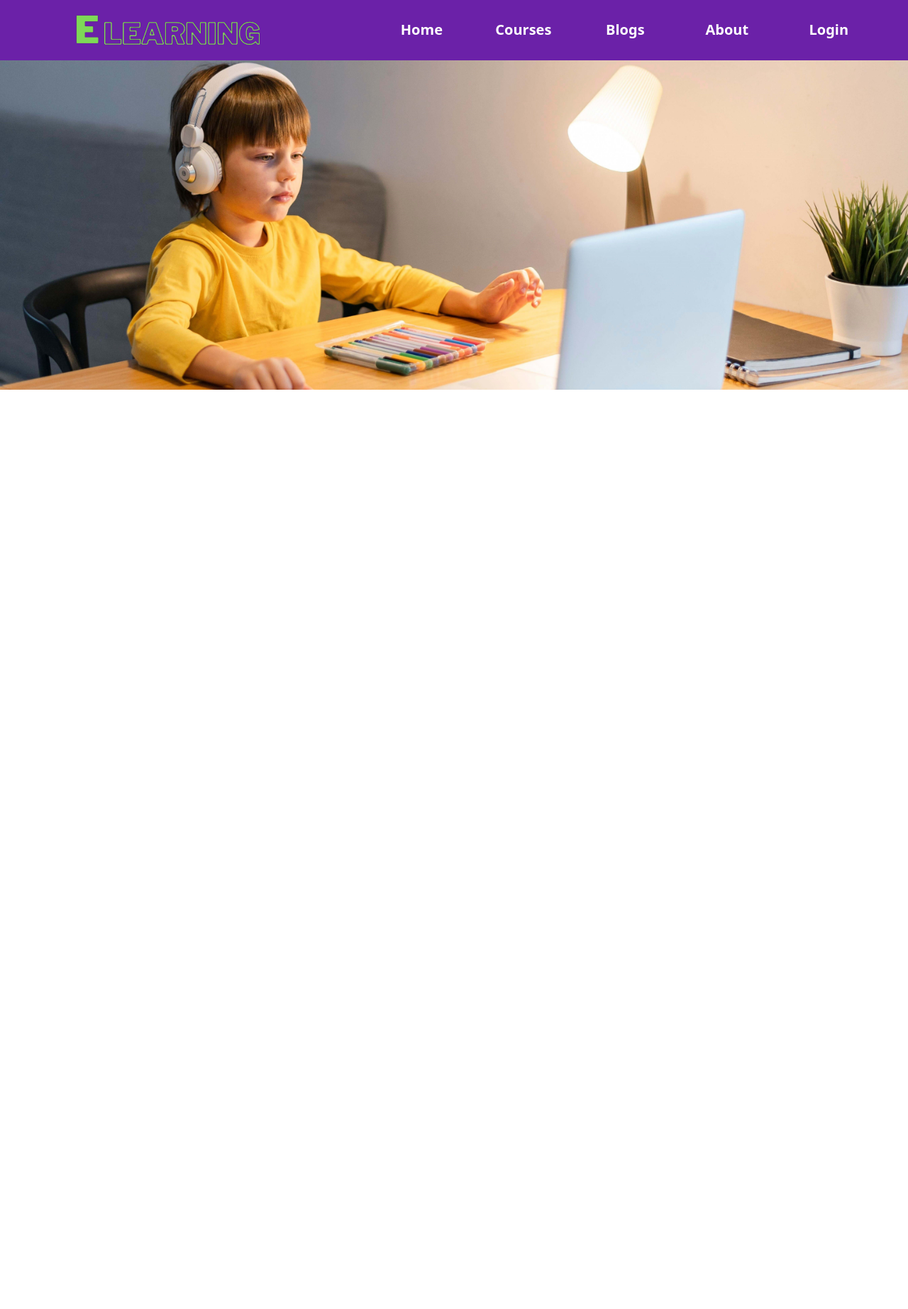
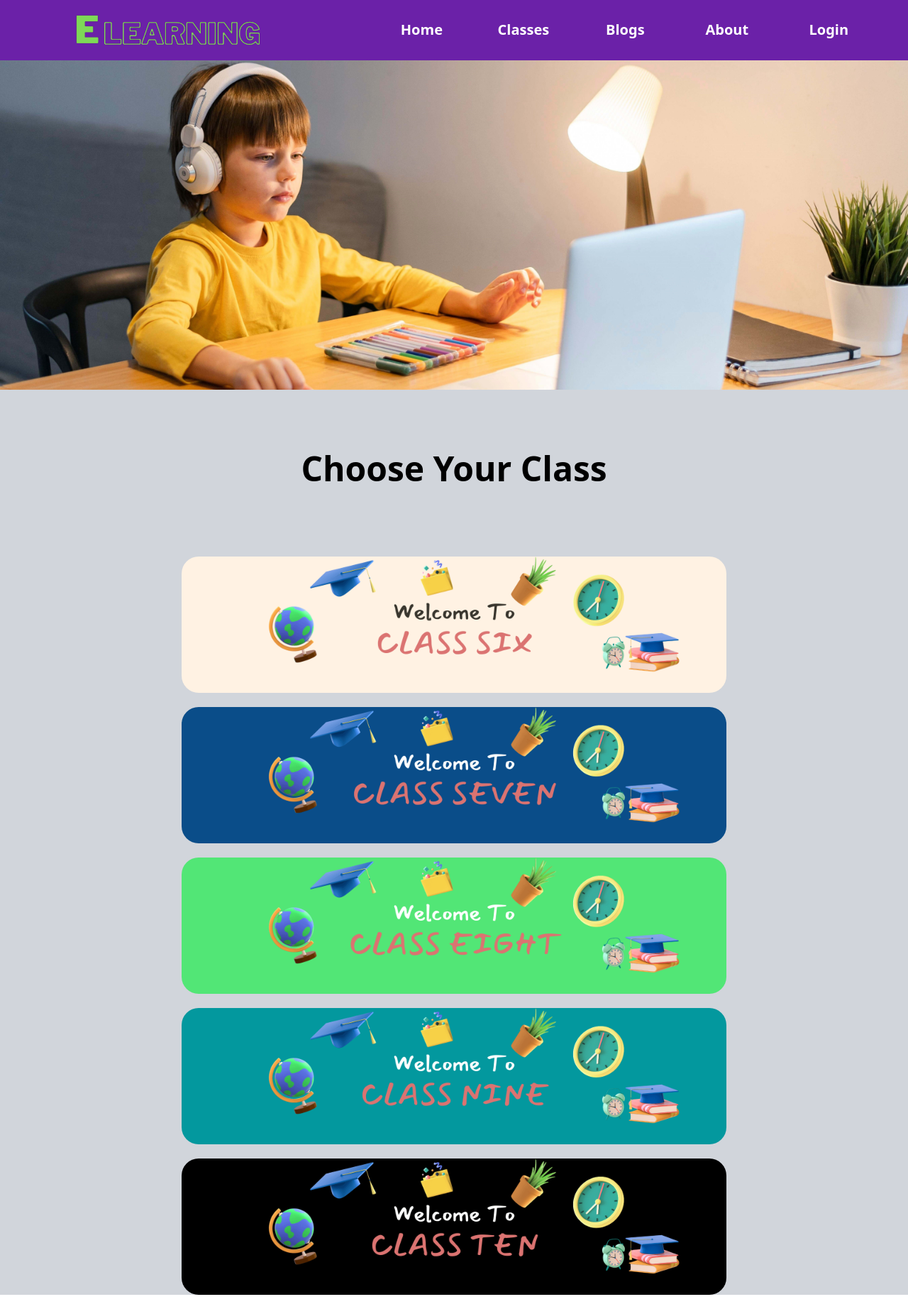
Before and after one commit to Sakib6071/elearning, a React (Create React App) app: page / in a window 1280 px wide. Shown: the whole page at 71% size. Before the commit the page ends 800 px from the top, so only its background shows below. Built offline with nearby package versions, Linux system fonts and the light colour scheme; the HTML template or start-up script is replaced by a standard one.

Commit message:
class section added, where user choose their class

```diff
--- /dev/null
+++ b/src/components/Class/Class.js
@@ -0,0 +1,21 @@
+import React from 'react';
+import class6 from '../../images/sixBanner.png'
+import class7 from '../../images/sevenBanner.png'
+import class8 from '../../images/eightBanner.png'
+import class9 from '../../images/nineBanner.png'
+import class10 from '../../images/tenBanner.png'
+
+const Class = () => {
+    return (
+        <div>
+            <h2 className='text-center text-black py-20 text-5xl font-semibold'>Choose Your Class</h2>
+            <div className='w-3/5 rounded-3xl my-5 text-center mx-auto'><img className=' rounded-3xl' src={class6} alt="class6" /></div>
+            <div className='w-3/5 rounded-3xl my-5 text-center mx-auto'><img className=' rounded-3xl' src={class7} alt="class7" /></div>
+            <div className='w-3/5 rounded-3xl my-5 text-center mx-auto'><img className=' rounded-3xl' src={class8} alt="class8" /></div>
+            <div className='w-3/5 rounded-3xl my-5 text-center mx-auto'><img className=' rounded-3xl' src={class9} alt="class9" /></div>
+            <div className='w-3/5 rounded-3xl my-5 text-center mx-auto'><img className=' rounded-3xl' src={class10} alt="class10" /></div>
+        </div>
+    );
+};
+
+export default Class;
--- a/src/components/Header/Header.js
+++ b/src/components/Header/Header.js
@@ -13,7 +13,7 @@ const Header = () => {
                         <Link className='text-center' to={"/home"}>Home</Link>
                     </div>
                     <div className=' text-center  flex justify-center  items-center text-xl font-semibold hover:text-green-400'>
-                        <Link className='text-center' to={"/home"}>Courses</Link>
+                        <Link className='text-center' to={"/home"}>Classes</Link>
                     </div>
                     <div className=' text-center  flex justify-center  items-center text-xl font-semibold hover:text-green-400'>
                         <Link className='text-center' to={"/blogs"}>Blogs</Link>
--- a/src/components/Home/Home.js
+++ b/src/components/Home/Home.js
@@ -1,10 +1,12 @@
 import React from 'react';
 import Banner from '../Banner/Banner';
+import Class from '../Class/Class';
 
 const Home = () => {
     return (
-        <div>
+        <div className='bg-gray-300'>
             <Banner></Banner>
+            <Class></Class>
         </div>
     );
 };
```
